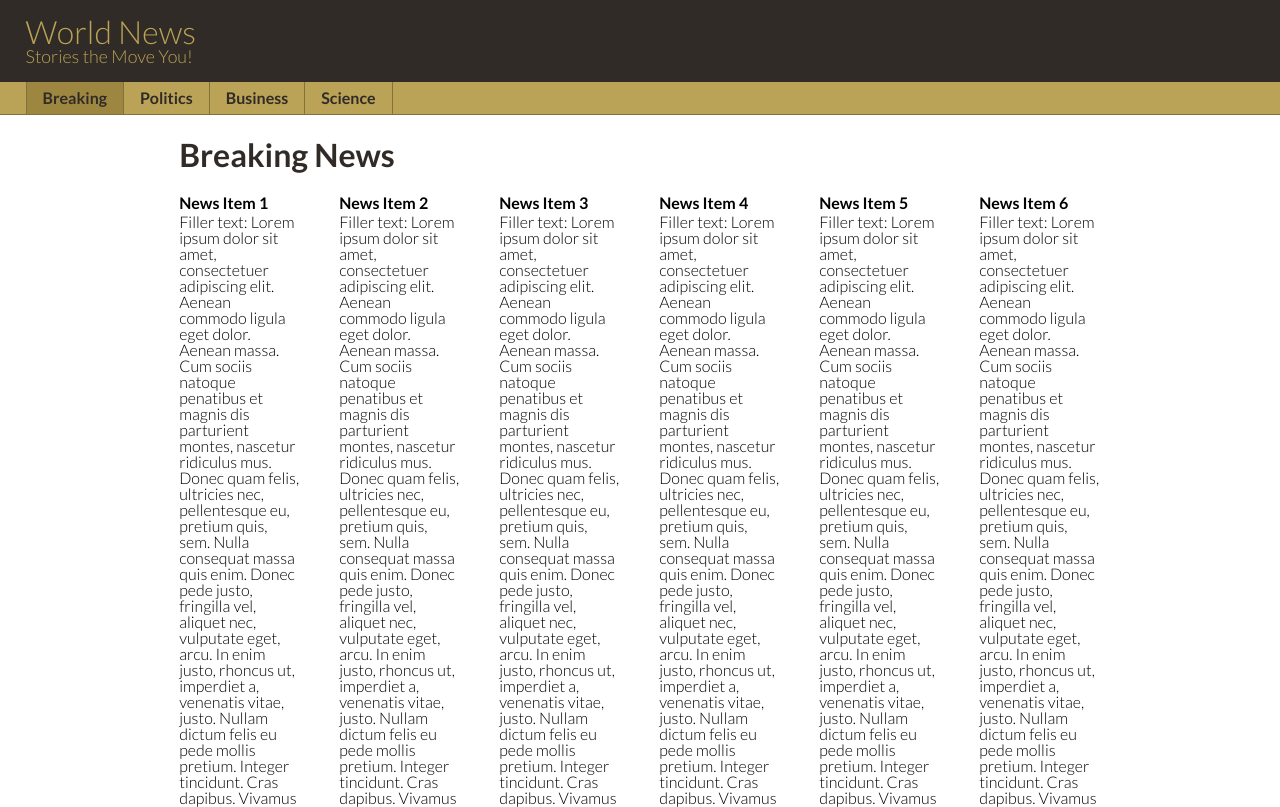
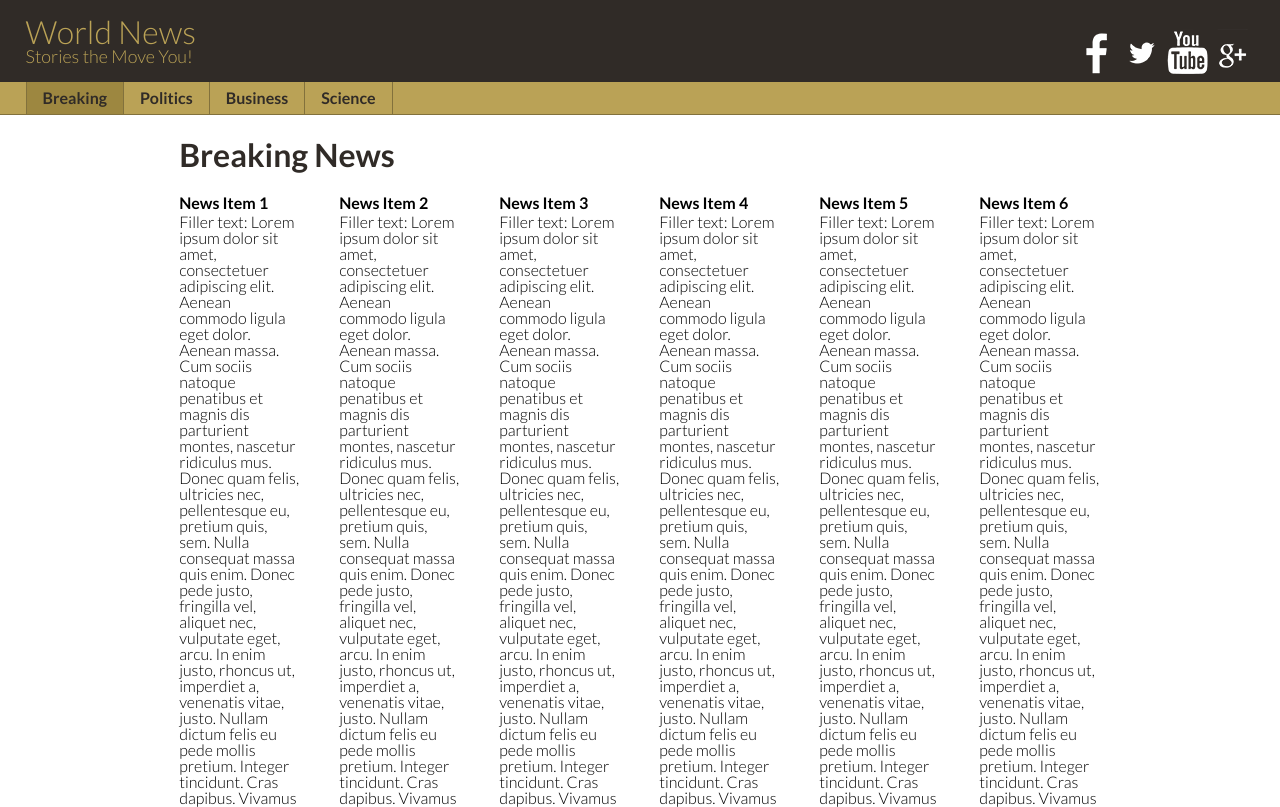
Before and after one commit to DevJHennessy/Responsive_Web_Design, a plain HTML site: page ColumnGrid/index.html in a window 1280 px wide. Shown: the top 807 px of the page. Drawn offline with Linux system fonts and the light colour scheme.

Commit message:
Updating

```diff
--- a/ColumnGrid/css/small-default.scss
+++ b/ColumnGrid/css/small-default.scss
@@ -42,7 +42,7 @@ ul.social li {
 ul.social li a {
 	display: block;
 	margin: 0 auto;
-	background-image: url(./images/socialSprites.png);
+	background-image: url(/images/socialSprites.png);
 	//If you look at the socialSprites, you can it has a width of 270 with 6 icons.
 	//Taking 270/6, you get 45 pixels. You can see it, but there is a white version of the icons
 	//on the bottom, which is why the image is 90 pixels.
```
Also changed, not shown: ColumnGrid/css/small-default.min.css, ColumnGrid/css/style.min.css.
